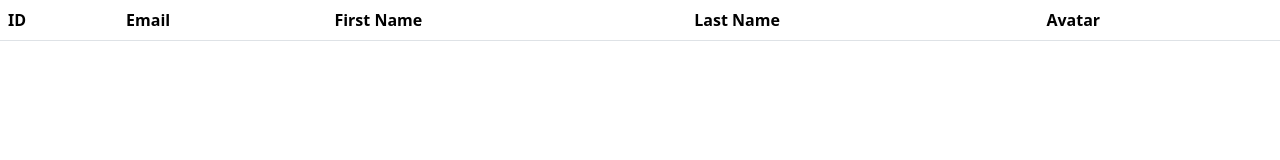
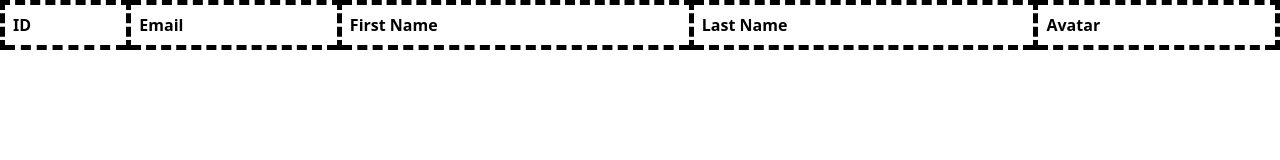
Before and after one commit to Jahanvik12/IP_mini_project, a plain HTML site: page index.html in a window 1280 px wide. Drawn offline with nearby package versions, Linux system fonts and the light colour scheme; no server answers.

Commit message:
Add files via upload

```diff
--- a/index.html
+++ b/index.html
@@ -8,6 +8,23 @@
     <script src="https://cdn.jsdelivr.net/npm/bootstrap@5.3.3/dist/js/bootstrap.bundle.min.js" integrity="sha384-YvpcrYf0tY3lHB60NNkmXc5s9fDVZLESaAA55NDzOxhy9GkcIdslK1eN7N6jIeHz" crossorigin="anonymous"></script>
 </head>
 <body>
+    <style>
+        tbody{
+            border: thick;
+            border-color: rgb(60, 38, 126);
+            border-style: double;
+        }
+        tr{
+            border: thick;
+            border-color: black;
+            border-style: dashed;
+        }
+        th{
+            border: thick;
+            border-color: black;
+            border-style: dashed;
+        }
+    </style>
     <table class="table">
         <thead>
             <tr>
```
